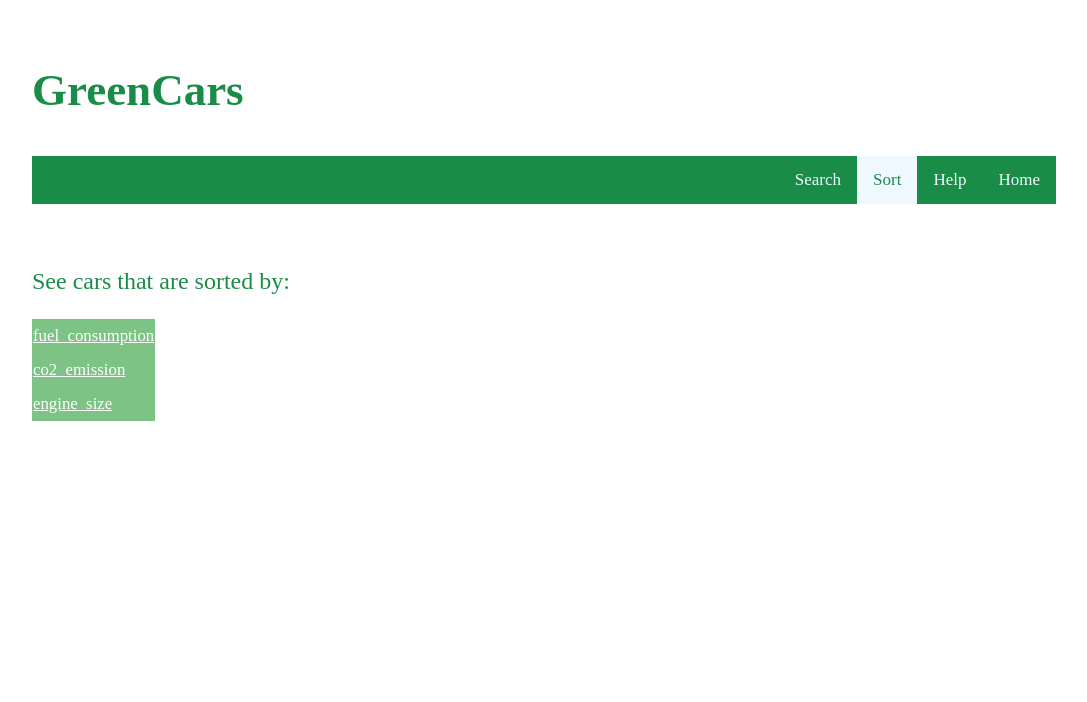
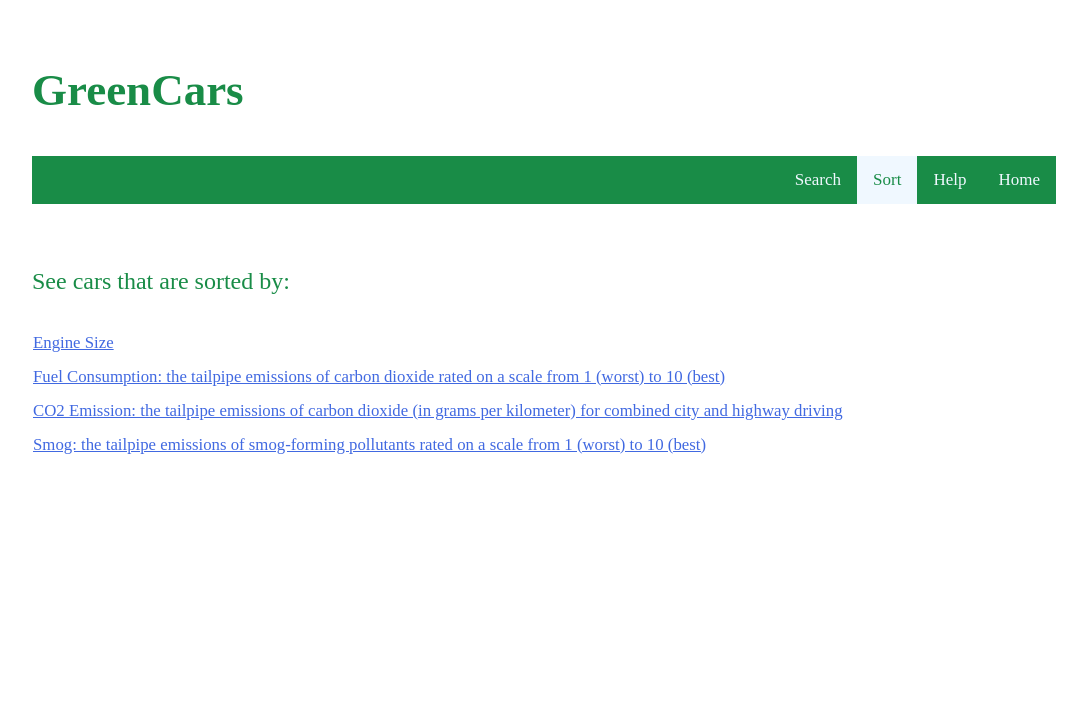
Before and after one commit to xiaoying-qu/cs257, a Flask app: page /sort in a window 1280 px wide; the page is wider, and only the part inside the window is pictured. Shown: the top 702 px of that part, without its empty margins (32-1119 px from the left). Run offline with Flask 2, Linux system fonts and the light colour scheme; parts of the project's set-up code (start-up, migrations or seed data) failed here and were passed over.

Commit message:
added a new sort parameter

```diff
--- a/webapp/static/Index.css
+++ b/webapp/static/Index.css
@@ -57,7 +57,7 @@ nav{
   /* Style the links inside the navigation bar */
   .topnav a {
     float: right;
-    color: #f2f2f2;
+    color: aliceblue;
     text-align: center;
     padding: 14px 16px;
     text-decoration: none;
@@ -92,8 +92,8 @@ body {
     background-image: url(images/car.jpg);
         margin-top: -50px;
         margin-left: 120px;
-        width: 85vw;
-        height: 90vh;
+        width: 45vw;
+        height: 50vh;
         background-repeat: no-repeat;
         display: block;
         position: relative;
--- a/webapp/static/carsSort.js
+++ b/webapp/static/carsSort.js
@@ -9,8 +9,10 @@ function initialize() {
     fuelbutton.onclick = showFuelCars;
     var co2button = document.getElementById("co2_emission");
     co2button.onclick = showCo2Cars;
-    var co2button = document.getElementById("engine_size");
-    co2button.onclick = showEngineCars;
+    var enginebutton = document.getElementById("engine_size");
+    enginebutton.onclick = showEngineCars;
+    var smogbutton = document.getElementById("smog_rating");
+    smogbutton.onclick = showSmogCars;
 }
 
 // Returns the base URL of the API, onto which endpoint
@@ -40,7 +42,7 @@ function showFuelCars() {
         carlist = '<p1>The following list is in the format: carModel, carMake, co2Emission</p1><br>';
         for (var k = 0; k<cars.length; k++) {
             var car = cars[k];
-            carlist += '<a href="/api/hello/' +  car.linksID + '">' + car.model + ", " + car.make + ", " + car.fuel_consumption + '</a>' + '<br>';
+            carlist += '<a href="/greencars/' +  car.linksID + '">' + car.model + ", " + car.make + ", " + car.fuel_consumption + '</a>' + '<br>';
         }
         // change car.make to linksID, change query to include linksID,
         // in app.route/hello/<linksID> go to database to get data to render template
@@ -72,7 +74,7 @@ function showCo2Cars() {
         carlist = '';
         for (var k = 0; k<cars.length; k++) {
             var car = cars[k];
-            carlist += '<a href="/api/hello/' +  car.linksID + '">' + car.model + "     " + car.make + "     " + car.co2_emission + '</a>' + '<br>';
+            carlist += '<a href="/greencars/' +  car.linksID + '">' + car.model + "     " + car.make + "     " + car.co2_emission + '</a>' + '<br>';
         }
         // change car.make to linksID, change query to include linksID,
         // in app.route/hello/<linksID> go to database to get data to render template
@@ -86,7 +88,31 @@ function showCo2Cars() {
     });
 }
 
+function showSmogCars(){
+    let url = getAPIBaseURL()+'/smog_rating/';
 
+    fetch(url,{method: 'get'})
+
+    .then((response) => response.json())
+
+    .then(function(cars) {
+        carlist = '';
+        for (var k = 0; k<cars.length; k++) {
+            var car = cars[k];
+            carlist += '<a href="/greencars/' +  car.linksID + '">' + car.model + "     " + car.make + "     " + car.smog_rating + '</a>' + '<br>';
+        }
+        // change car.make to linksID, change query to include linksID,
+        // in app.route/hello/<linksID> go to database to get data to render template
+        var car_fuel_list = document.getElementById("car_list")
+        car_fuel_list.innerHTML = carlist;
+    })
+
+    // Log the error if anything went wrong during the fetch.
+    .catch(function(error) {
+        console.log(error);
+    });
+
+}
 function showEngineCars() {
     let url = getAPIBaseURL() + '/engine_size/';
 
@@ -104,7 +130,7 @@ function showEngineCars() {
         carlist = '';
         for (var k = 0; k<cars.length; k++) {
             var car = cars[k];
-            carlist += '<a href="/api/hello/' +  car.linksID + '">' + car.model + "     " + car.make + "     " + car.engine_size + '</a>' + '<br>';
+            carlist += '<a href="/greencars/' +  car.linksID + '">' + car.model + "     " + car.make + "     " + car.engine_size + '</a>' + '<br>';
         }
         // change car.make to linksID, change query to include linksID,
         // in app.route/hello/<linksID> go to database to get data to render template
--- a/webapp/static/search.css
+++ b/webapp/static/search.css
@@ -49,7 +49,7 @@ h2 {
     outline: none;
     padding: 6px 4px;
     font-size: 20px;
-    color: #cac7ff;
+    color: aliceblue;
     width: 90%;
 }
 
--- a/webapp/static/sort.css
+++ b/webapp/static/sort.css
@@ -82,19 +82,20 @@ body {
 .container1 li {
     float: left;
     list-style: none;
+    margin-top: 5pt;
+    margin-bottom: 5pt;
     position: relative;
     left: 0px;
     line-height: 10px;
     /* width: 105px; */
     /* padding: 0.1px 40px; */
     font-size: 14px;
-    background-color: rgba(8, 143, 26, 0.528);
     word-wrap: break-word;
 }
 .container1 li a{
     display: block;
     padding: 12px 1px;
-    color: white;
+    color: royalblue;
 }
 
 
--- a/webapp/templates/search.html
+++ b/webapp/templates/search.html
@@ -18,7 +18,7 @@
       <div class="container">
         <!-- <img src="images/carIcon.png" alt="Logo image" class="logo"
         width='90px' height='80px'> </a> -->
-        <h2 id="title">HungryCars</h2>
+        <h2 id="title">GreenCars</h2>
       <nav>
       <div class="topnav">
         <a href="/">Home</a>
--- a/webapp/templates/sort.html
+++ b/webapp/templates/sort.html
@@ -34,9 +34,13 @@
     <!-- drop_down_menu -->
     <div class="container1">
       <li>
-        <a href="#" id="fuel_consumption">fuel_consumption</a>
-        <a href="#" id="co2_emission">co2_emission</a>
-        <a href="#" id="engine_size">engine_size</a>
+        <a href="#" id="engine_size">Engine Size </a>
+        <a href="#" id="fuel_consumption">Fuel Consumption: the tailpipe emissions of carbon dioxide rated on a scale
+                                          from 1 (worst) to 10 (best)</a>
+        <a href="#" id="co2_emission">CO2 Emission: the tailpipe emissions of carbon dioxide (in grams per kilometer)
+                                      for combined city and highway driving</a>
+        <a href="#" id="smog">Smog: the tailpipe emissions of smog-forming pollutants rated on a scale from 1 (worst)
+                              to 10 (best)</a>
       </li>
     </div>
     <!-- carlist -->
```
